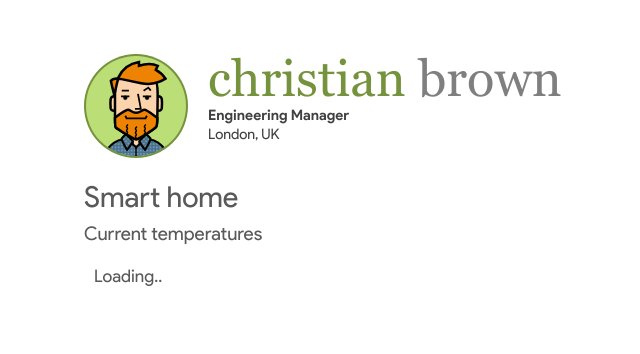
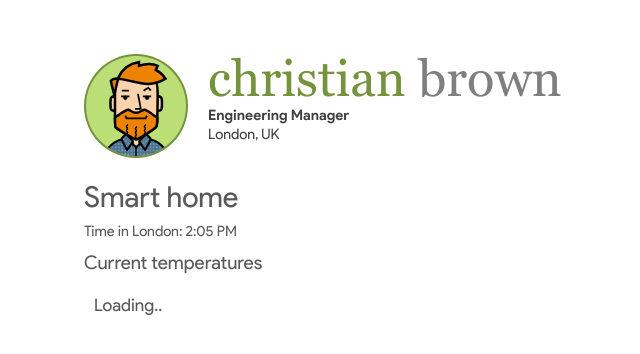
Before and after one commit to christianjbrown/christianbrown.uk, a Jekyll site: the page built from smart-home.html, in a window 1280 px wide. Shown: the top 354 px of the page, without its empty margins (173-813 px from the left). Built offline with Jekyll 4.4.1, drawn with Linux system fonts in a browser that asks for light colours; some of the changed lines change nothing that is shown.

Commit message:
Add London time display to smart home page

```diff
--- a/smart-home.html
+++ b/smart-home.html
@@ -8,6 +8,7 @@ show_menu: false
 ---
 <h2>Smart home</h2>
 
+<p>Time in London: <span id="time">[Unknown]</span></p>
 <h3>Current temperatures</h3>
 
 <table id="temperatures">
@@ -56,4 +57,9 @@ show_menu: false
                 );
             }
         );
+
+    const londonTime = (new Intl.DateTimeFormat('en', {'timezone': 'Europe/London', 'timeStyle': 'short'})).format(new Date());
+    const time = document.querySelector('#time');
+    time.replaceChildren(londonTime);
+
 </script>
```
